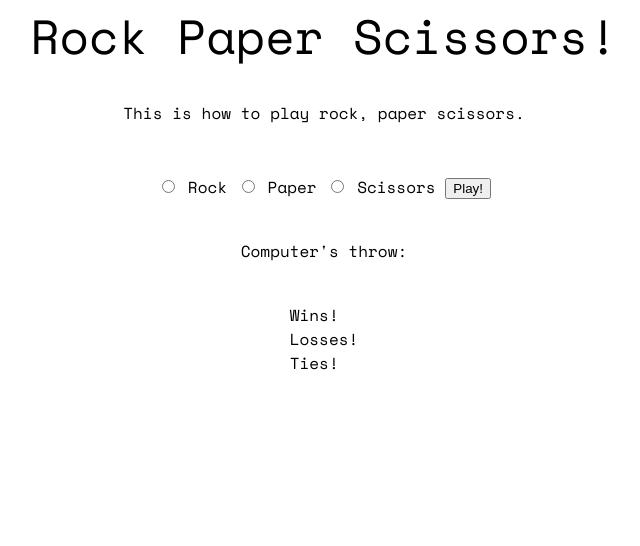
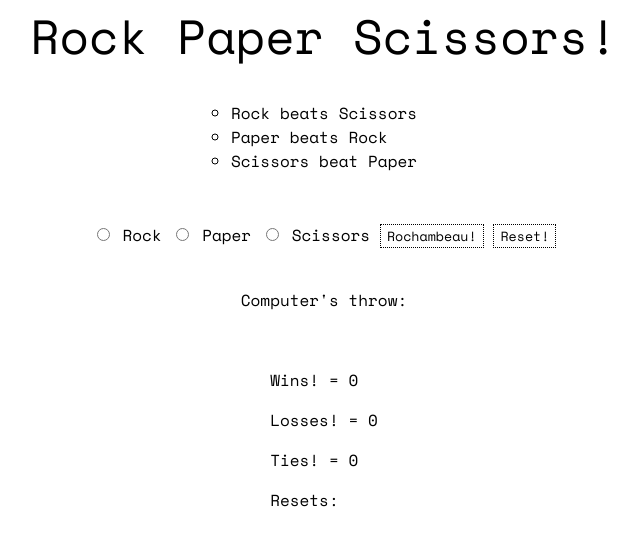
Before and after one commit to taylor-c-williams/lab-03-rock-paper-scissors, a plain HTML site: page index.html in a window 1280 px wide. Shown: the whole page, without its empty margins (316-956 px from the left). Drawn offline with nearby package versions, Linux system fonts and the light colour scheme.

Commit message:
reset button and display work

```diff
--- a/app.js
+++ b/app.js
@@ -1,18 +1,21 @@
 // import functions and grab DOM elements
 const playButton = document.querySelector('#play-button');
+const resetButton = document.querySelector('#reset-button');
+
 const resultsDisplay = document.querySelector('#results-display');
 const winsDisplay = document.querySelector('#wins');
 const lossesDisplay = document.querySelector('#losses');
 const tiesDisplay = document.querySelector('#ties');
-
-
-
+const throwDisplay = document.querySelector('#throw-display');
+const resetsDisplay = document.querySelector('#resets-display');
 
 import { didUserWin, getRandomThrow } from './get-random-throw.js';
+
 // initialize global state
 let wins = 0;
 let losses = 0;
 let ties = 0;
+let resets = 0;
 
 
 // set event listeners
@@ -20,13 +23,7 @@ playButton.addEventListener('click', () =>{
     const computerThrow = getRandomThrow();
     const selectedInputEl = document.querySelector('input:checked');
     const throwDisplay = document.querySelector('#throw-display');
-
-
-    console.log(selectedInputEl.value);
-    console.log (computerThrow);
-
     let result = didUserWin(selectedInputEl.value, computerThrow);
-    console.log(result);
 
     if (result === 'draw') {
         ties++;
@@ -42,7 +39,14 @@ playButton.addEventListener('click', () =>{
     tiesDisplay.textContent = (ties);
 });
 
-
-  // get user input
-  // use user input to update state
-  // update DOM to reflect the new state
+resetButton.addEventListener('click', () =>{
+  resets++;
+  let wins = 0;
+  let losses = 0;
+  let ties = 0;
+  throwDisplay.textContent = '';
+  winsDisplay.textContent = '0';
+  lossesDisplay.textContent = '0';
+  tiesDisplay.textContent = '0';
+  resetsDisplay.textContent = resets;
+});
--- a/index.html
+++ b/index.html
@@ -17,7 +17,13 @@
 <body>
 
     <header>Rock Paper Scissors!</header>
-    <div class="rules">This is how to play rock, paper scissors.</div>
+    <div class="rules">
+        <ul>
+            <li>Rock beats Scissors</li>
+            <li>Paper beats Rock</li>
+            <li>Scissors beat Paper</li>
+        </ul>
+    </div>
     <main>
 
         <section class="button-zone">
@@ -25,7 +31,8 @@
                 <input type="radio" name ="game" value = "rock" / > Rock
                 <input type="radio" name ="game" value = "paper" / > Paper
                 <input type="radio" name ="game" value = "scissors" / > Scissors
-                <button id="play-button">Play!</button>
+                <button id="play-button">Rochambeau!</button>
+                <button id="reset-button">Reset!</button>
             </label>
         </section>
 
@@ -35,9 +42,10 @@
         </section>
 
         <section class = "win-loss-zone">
-           Wins! <span id="wins"></span>
-            Losses!<span id="losses"></span>
-            Ties!<span id="ties"></span>
+           <p>Wins! =  <span id="wins">0</span></p>
+           <p>Losses! = <span id="losses">0</span></p>
+            <p>Ties! = <span id="ties">0</span></p>
+            Resets: <span id="resets-display"></span>
         </section>
 
     </main>
--- a/styles/style.css
+++ b/styles/style.css
@@ -27,6 +27,24 @@ main {
 section {
     display: flex;
     flex-direction: column;
+    align-items: center;
+    justify-content: center;
     margin:20px;
+}
 
+.win-loss-zone{
+    display: block;
+    /* flex-direction: row; */
+    align-items: center;
+    justify-content: center;
 }
+
+ul{
+    list-style-type:circle;
+}
+
+button{
+    background-color: white;
+    border:1px dotted;
+    font-family: 'Space Mono', monospace;
+}
```
Also changed, not shown: test/example.test.js (+18 -1 lines).
